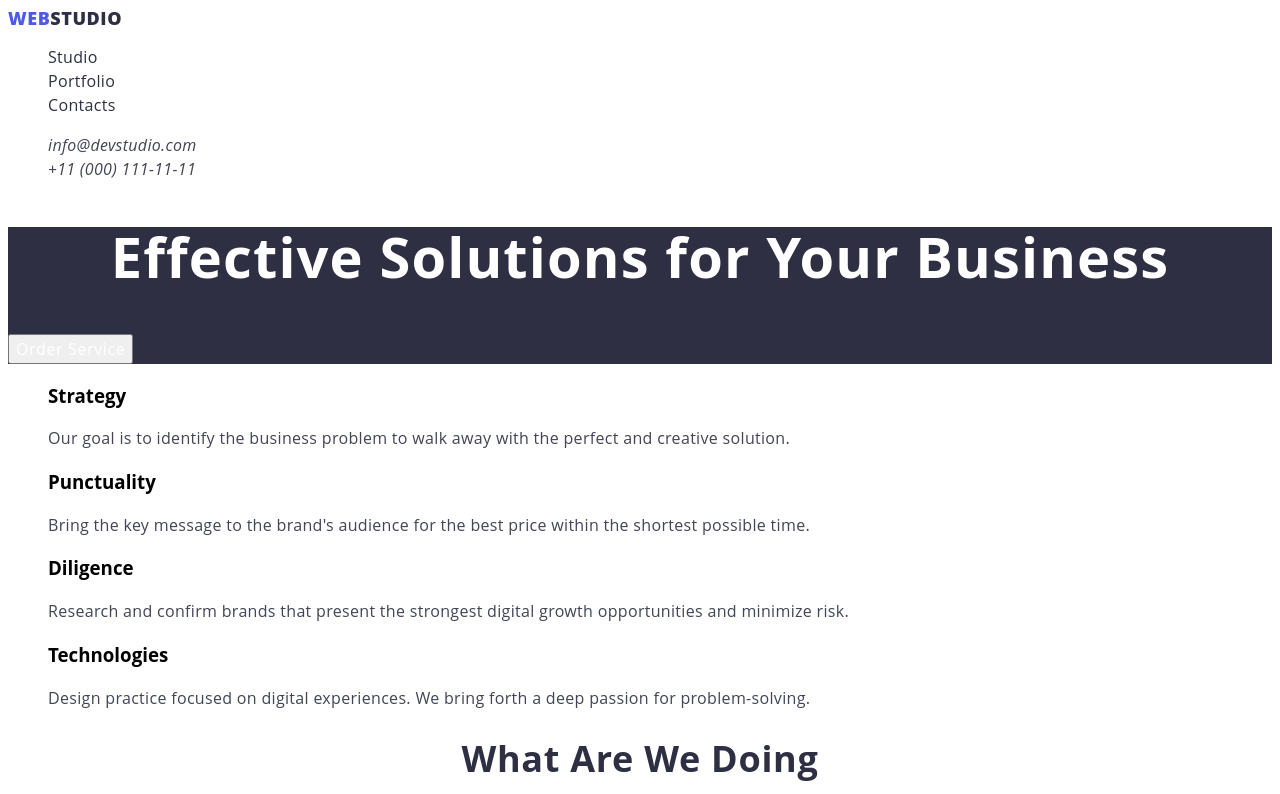
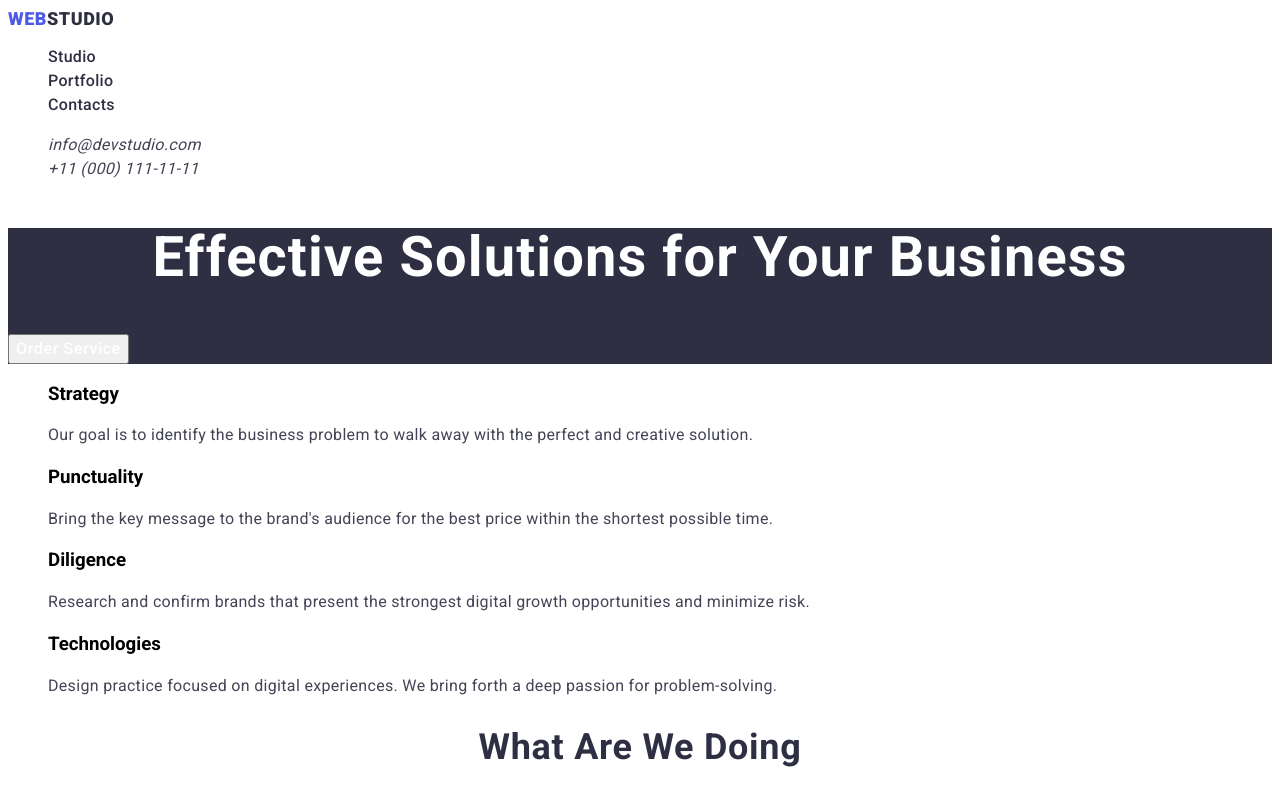
Before and after one commit to NataliiaShah/goit-markup-hw-02, a plain HTML site: page index.html in a window 1280 px wide. Shown: the top 794 px of the page. Drawn offline with Linux system fonts and the light colour scheme.

Commit message:
correction1

```diff
--- a/css/styles.css
+++ b/css/styles.css
@@ -1,11 +1,11 @@
 body {
-    font-family: "Open Sans", sans-serif;
+    font-family: "Roboto", sans-serif;
 }
 
 .header-logo-link {
     font-weight: 800;
         font-size: 18px;
-        line-height: 21px;
+        line-height: 1.17;
         /* identical to box height, or 117% */
         display: flex;
         align-items: center;
@@ -26,7 +26,7 @@ body {
 .header-logo-color {
     font-weight: 800;
         font-size: 18px;
-        line-height: 21px;
+        line-height: 1.17;
         /* identical to box height, or 117% */
         display: flex;
         align-items: center;
@@ -50,7 +50,7 @@ body {
 .header-address-link {
     font-weight: 400;
         font-size: 16px;
-        line-height: 24px;
+        line-height: 1.5;
         /* identical to box height, or 150% */
         letter-spacing: 0.02em;
 
@@ -174,7 +174,7 @@ body {
 .footer-logo-link {
     font-weight: 800;
         font-size: 18px;
-        line-height: 1.16;
+        line-height: 1.17;
         /* identical to box height, or 117% */
         display: flex;
         align-items: center;
@@ -188,7 +188,7 @@ body {
 .footer-logo-color {
     font-weight: 800;
         font-size: 18px;
-        line-height: 1.16;
+        line-height: 1.17;
         /* identical to box height, or 117% */
         display: flex;
         align-items: center;
--- a/css/styles_portfolio.css
+++ b/css/styles_portfolio.css
@@ -1,5 +1,5 @@
 body{
-    font-family: "Open Sans", sans-serif;
+    font-family: "Roboto", sans-serif;
 }
 .main-section-button {
         font-family: inherit;
@@ -47,7 +47,7 @@ body{
 .header-logo-link {
     font-weight: 800;
         font-size: 18px;
-        line-height: 1.16;
+        line-height: 1.17;
         /* identical to box height, or 117% */
         display: flex;
         align-items: center;
@@ -60,7 +60,7 @@ body{
 .header-logo-color {
     font-weight: 800;
         font-size: 18px;
-        line-height: 1.16;
+        line-height: 1.17;
         /* identical to box height, or 117% */
         display: flex;
         align-items: center;
@@ -91,9 +91,10 @@ body{
         color: #434455;
 }
 .footer-logo-link {
-    font-weight: 800;
+        font-family: 'Raleway';
+        font-weight: 800;
         font-size: 18px;
-        line-height: 1.16;
+        line-height: 1.17;
         /* identical to box height, or 117% */
         display: flex;
         align-items: center;
@@ -104,9 +105,10 @@ body{
         color: #4D5AE5;
 }
 .footer-logo-color {
-    font-weight: 800;
+        font-family: 'Raleway';
+        font-weight: 800;
         font-size: 18px;
-        line-height: 1.16;
+        line-height: 1.17;
         /* identical to box height, or 117% */
         display: flex;
         align-items: center;
@@ -117,7 +119,7 @@ body{
         color: #F4F4FD;
 }
 .footer-text {
-    font-weight: 400;
+        font-weight: 400;
         font-size: 16px;
         line-height: 1.5;
         /* or 150% */
--- a/index.html
+++ b/index.html
@@ -10,6 +10,7 @@
     <link href="https://fonts.googleapis.com/css2?family=Raleway:wght@800&family=Roboto:wght@400;500;700;900&display=swap"
         rel="stylesheet">
     <link rel="stylesheet" href="./css/styles.css">
+    <link rel="stylesheet" href="portfolio.html">
 </head>
 <body>
     <header class="header">
--- a/portfolio.html
+++ b/portfolio.html
@@ -10,6 +10,7 @@
     <link href="https://fonts.googleapis.com/css2?family=Raleway:wght@800&family=Roboto:wght@400;500;700;900&display=swap"
         rel="stylesheet">
     <link rel="stylesheet" href="./css/styles_portfolio.css">
+    <link rel="stylesheet" href="index.html">
 </head>
 <body>
     <header class="header">
```
